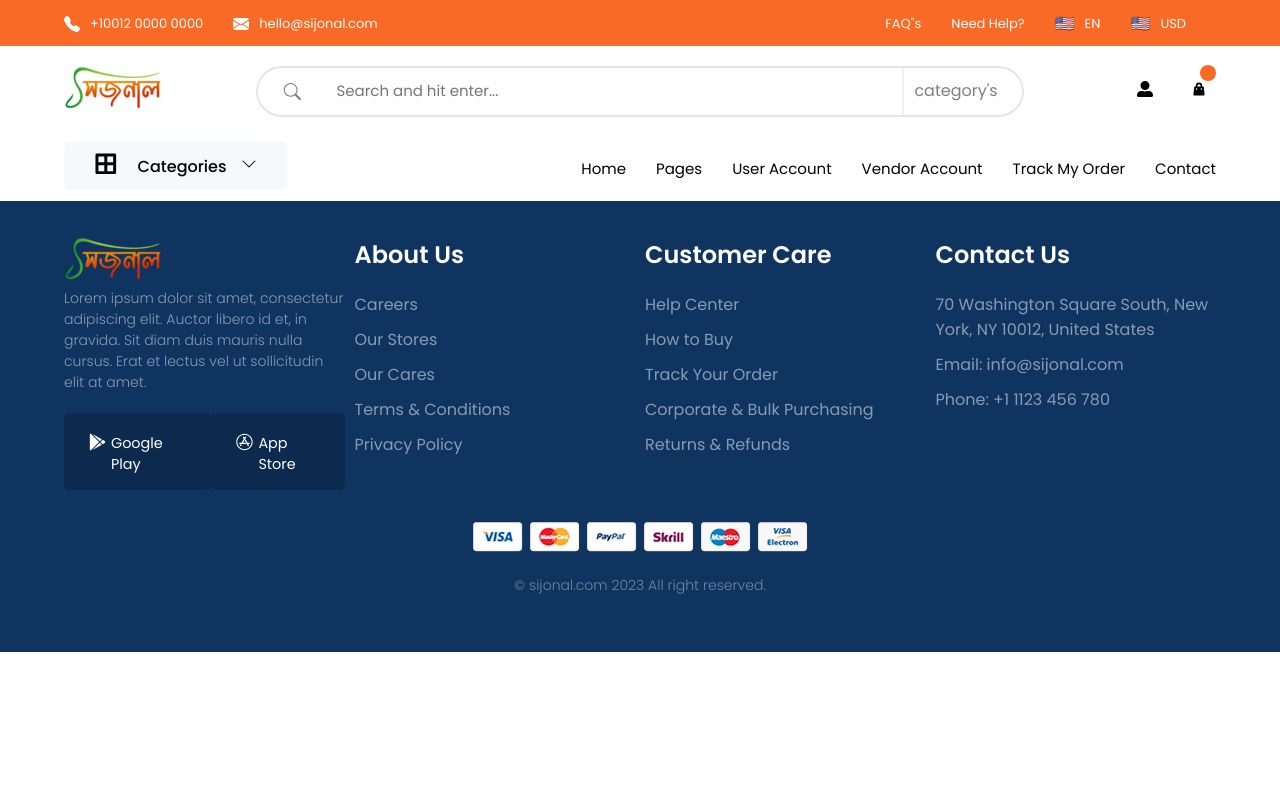
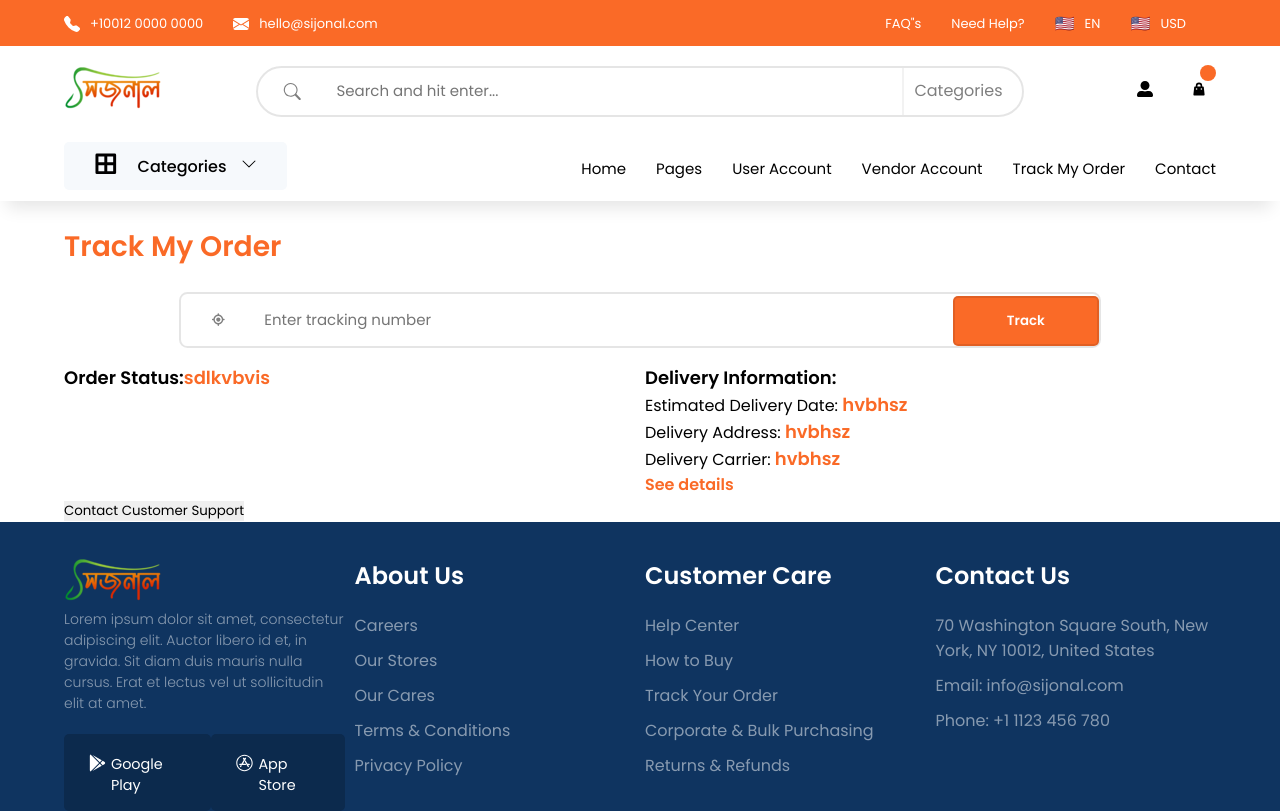
Before and after one commit to faha1999/sijonal, a React (Create React App) app: page /track-my-order in a window 1280 px wide. Shown: the top 811 px of the page. Built offline with nearby package versions, Linux system fonts and the light colour scheme.

Commit message:
added initial

```diff
--- a/package.json
+++ b/package.json
@@ -6,6 +6,7 @@
     "@testing-library/jest-dom": "^5.16.5",
     "@testing-library/react": "^13.4.0",
     "@testing-library/user-event": "^13.5.0",
+    "axios": "^1.2.2",
     "react": "^18.2.0",
     "react-dom": "^18.2.0",
     "react-icons": "^4.7.1",
--- a/src/App.jsx
+++ b/src/App.jsx
@@ -7,6 +7,7 @@ import { Cart } from './Common/cart/Cart';
 import { shopData } from './data/shopData';
 import { Footer } from './Common/footer/Footer';
 import { Contact } from './pages/Contact';
+import { TrackMyOrder } from './pages/TrackMyOrder';
 
 export const App = () => {
   const { flashData } = Data;
@@ -74,6 +75,7 @@ export const App = () => {
           />
 
           <Route path="/contact-us" element={<Contact />} />
+          <Route path="/track-my-order" element={<TrackMyOrder />} />
         </Routes>
         <Footer />
       </BrowserRouter>
--- a/src/Common/Navbar.jsx
+++ b/src/Common/Navbar.jsx
@@ -40,7 +40,7 @@ export const Navbar = ({ CartItem }) => {
                 <Link to="/vendor">vendor account</Link>
               </li>
               <li>
-                <Link to="/track">track my order</Link>
+                <Link to="/track-my-order">track my order</Link>
               </li>
               <li>
                 <Link to="/contact-us">contact</Link>
--- a/src/Common/Search.jsx
+++ b/src/Common/Search.jsx
@@ -24,7 +24,7 @@ export const Search = ({ CartItem }) => {
           <div className="search-box f_flex">
             <BsSearch />
             <input type="text" placeholder="Search and hit enter..." />
-            <span>category's</span>
+            <span>Categories</span>
           </div>
 
           <div className="icon f_flex width d-sm-none">
--- /dev/null
+++ b/src/pages/TrackMyOrder.jsx
@@ -0,0 +1,95 @@
+import React, { useState } from 'react';
+import axios from 'axios';
+import { CgTrack } from 'react-icons/cg';
+
+export const TrackMyOrder = () => {
+  const [trackingNumber, setTrackingNumber] = useState('');
+  const [order, setOrder] = useState({});
+  const [error, setError] = useState(null);
+
+  const handleSubmit = (e) => {
+    e.preventDefault();
+    axios
+      .get(`https://my-api.com/orders/${trackingNumber}`)
+      .then((response) => setOrder(response.data))
+      .catch((error) => setError(error.message));
+  };
+  return (
+    <>
+      <div className="trackMyOrder container">
+        <h1>Track My Order</h1>
+        <form className="search-box" onSubmit={handleSubmit}>
+          <CgTrack />
+          <input
+            type="text"
+            id="tracking-number"
+            placeholder="Enter tracking number"
+            value={trackingNumber}
+            onChange={(e) => setTrackingNumber(e.target.value)}
+          />
+          <button className="btn-primary" type="submit">
+            Track
+          </button>
+        </form>
+
+        {error && <p className="error-message">{error}</p>}
+
+        <div className="tracking-status-container">
+          {order.status && (
+            <div className="tracking-status">
+              <h2>Order Status:</h2>
+              <span>{order.status}</span>
+            </div>
+          )}
+
+          <div className="tracking-status">
+            <h2>Order Status:</h2>
+            <span>sdlkvbvis</span>
+          </div>
+
+          {order.deliveryInfo && (
+            <div className="delivery-info">
+              <h2>Delivery Information:</h2>
+              <p>
+                Estimated Delivery Date:{' '}
+                <span>{order.deliveryInfo.estimatedDeliveryDate}</span>
+              </p>
+              <p>
+                Delivery Address: <span>{order.deliveryInfo.address}</span>
+              </p>
+              <p>
+                Delivery Carrier: <span>{order.deliveryInfo.carrier}</span>
+              </p>
+
+              <button>See details</button>
+            </div>
+          )}
+
+          <div className="delivery-info">
+            <h2>Delivery Information:</h2>
+            <p>
+              Estimated Delivery Date: <span>hvbhsz</span>
+            </p>
+            <p>
+              Delivery Address: <span>hvbhsz</span>
+            </p>
+            <p>
+              Delivery Carrier: <span>hvbhsz</span>
+            </p>
+
+            <button>See details</button>
+          </div>
+        </div>
+
+        <button
+          className="contact-btn"
+          onClick={() =>
+            (window.location.href = 'mailto:customersupport@sijonal.com')
+          }
+        >
+          Contact Customer Support
+        </button>
+      </div>
+    </>
+  );
+};
--- a/src/styles/App.scss
+++ b/src/styles/App.scss
@@ -17,6 +17,7 @@
 
 // pages
 @import './pages/contact/contact';
+@import './pages/TrackMyOrder/TrackMyOrder';
 
 // components
 @import './components/categories';
--- /dev/null
+++ b/src/styles/pages/TrackMyOrder/_TrackMyOrder.scss
@@ -0,0 +1,88 @@
+.trackMyOrder {
+  h1 {
+    color: $orange;
+    font-size: 1.7625rem;
+    padding-top: 1.5rem;
+    padding-bottom: 1.5rem;
+  }
+
+  .search-box {
+    width: 80%;
+    border: 0.125rem solid rgba(0, 0, 0, 0.1);
+    border-radius: 0.525rem;
+    display: flex;
+    padding-top: 0.1rem;
+    margin: 0 auto;
+
+    svg {
+      width: 5%;
+      margin: 0.9375rem 1.25rem;
+      font-size: 1.0625rem;
+      color: $gray;
+    }
+
+    input {
+      width: 100%;
+      padding: 0.525rem;
+
+      &::placeholder {
+        font-size: 0.9375rem;
+      }
+    }
+
+    button {
+      width: 20%;
+      padding: 0.825rem;
+      border: 0.125rem solid rgba(0, 0, 0, 0.1) !important;
+
+      &:hover {
+        background: $orange !important;
+        color: $white;
+        opacity: 0.8;
+      }
+    }
+  }
+
+  .error-message {
+    padding-top: 1rem;
+    color: red;
+    font-size: 1.125rem;
+    text-align: center;
+  }
+
+  .tracking-status-container {
+    padding-top: 1rem;
+    display: grid;
+    grid-template-columns: repeat(2, 1fr);
+    grid-gap: 10px;
+  }
+
+  .tracking-status {
+    display: flex;
+  }
+
+  .tracking-status,
+  .delivery-info {
+    h2 {
+      font-size: 1.125rem;
+    }
+
+    span {
+      color: $orange;
+      font-size: 1.125rem;
+      font-weight: 700;
+    }
+
+    button {
+      color: $orange;
+      font-size: 1rem;
+      background: transparent;
+      font-weight: bold;
+
+      &:hover {
+        text-decoration: underline;
+        transition: 0.4s ease-in;
+      }
+    }
+  }
+}
```
Also changed, not shown: 1 other file (tests, documents, lock files or other folders).
